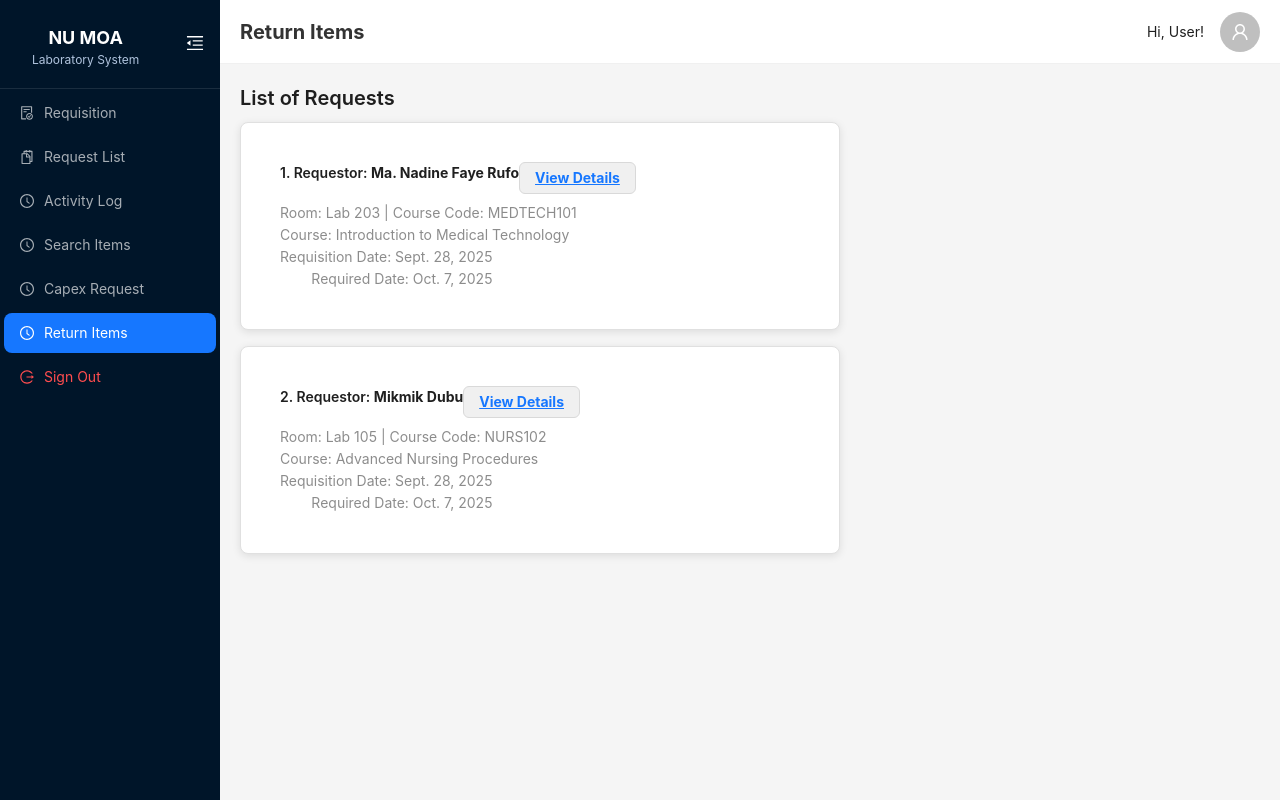
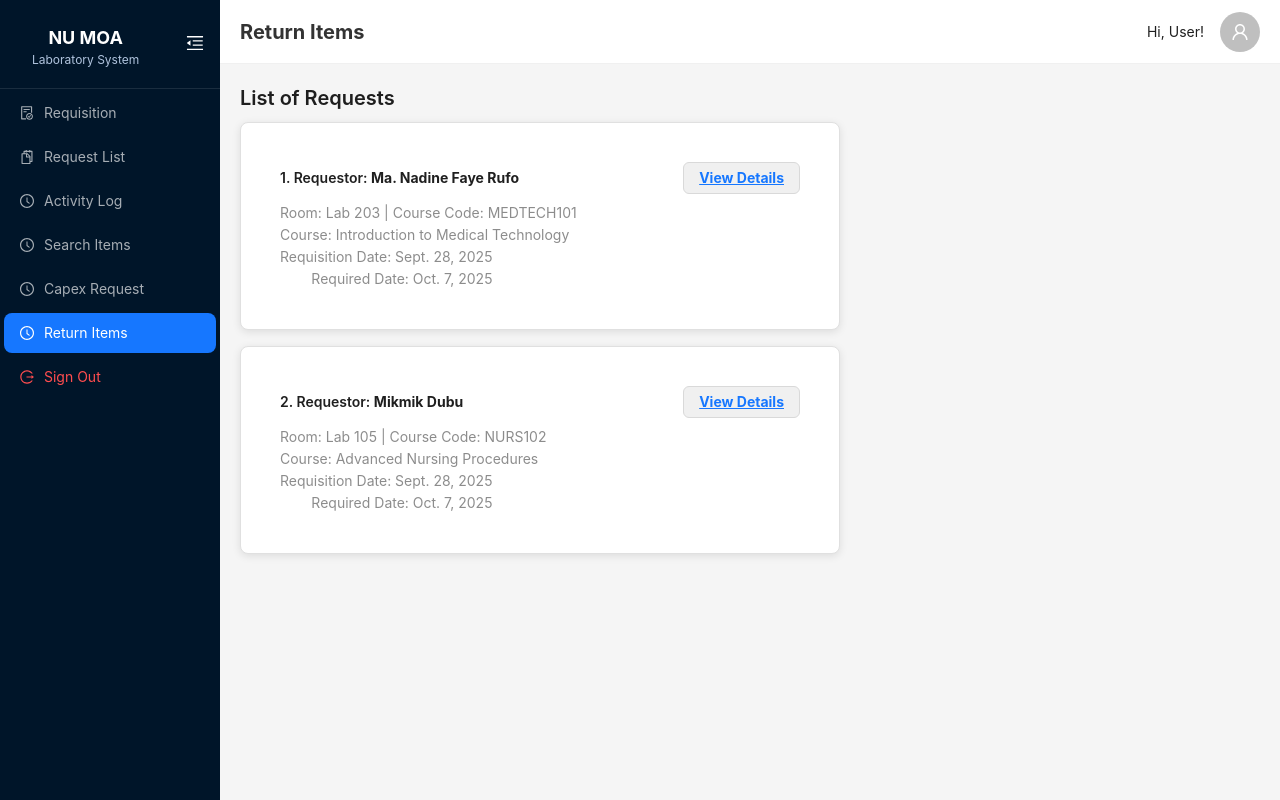
Before and after one commit to Blyn04/webnuls, a React (Create React App) app: page /return-items in a window 1280 px wide. Built offline with nearby package versions, Linux system fonts and the light colour scheme.

Commit message:
ANT CARD FIXED PROFILE AND DASHBOARD

```diff
--- a/src/components/styles/Dashboard.css
+++ b/src/components/styles/Dashboard.css
@@ -5,12 +5,6 @@
   display: flex;
   flex-direction: column;
   gap: 20px;
-}
-
-.ant-row {
-  display: flex;
-  justify-content: left;
-  align-items: stretch;
 }
 
 .ant-card {
--- a/src/components/styles/Profile.css
+++ b/src/components/styles/Profile.css
@@ -1,4 +1,3 @@
-/* Profile Content */
 .profile-content {
   padding: 40px 20px;
   margin: 0 auto;
@@ -10,7 +9,6 @@
   background-color: #f5f5f5;
 }
 
-/* Main Card Design */
 .ant-card {
   width: 100%;
   max-width: 600px;
@@ -23,7 +21,6 @@
   transform: translateY(-3px);
 }
 
-/* Avatar Container */
 .avatar-container {
   text-align: center;
   margin-bottom: 20px;
```
